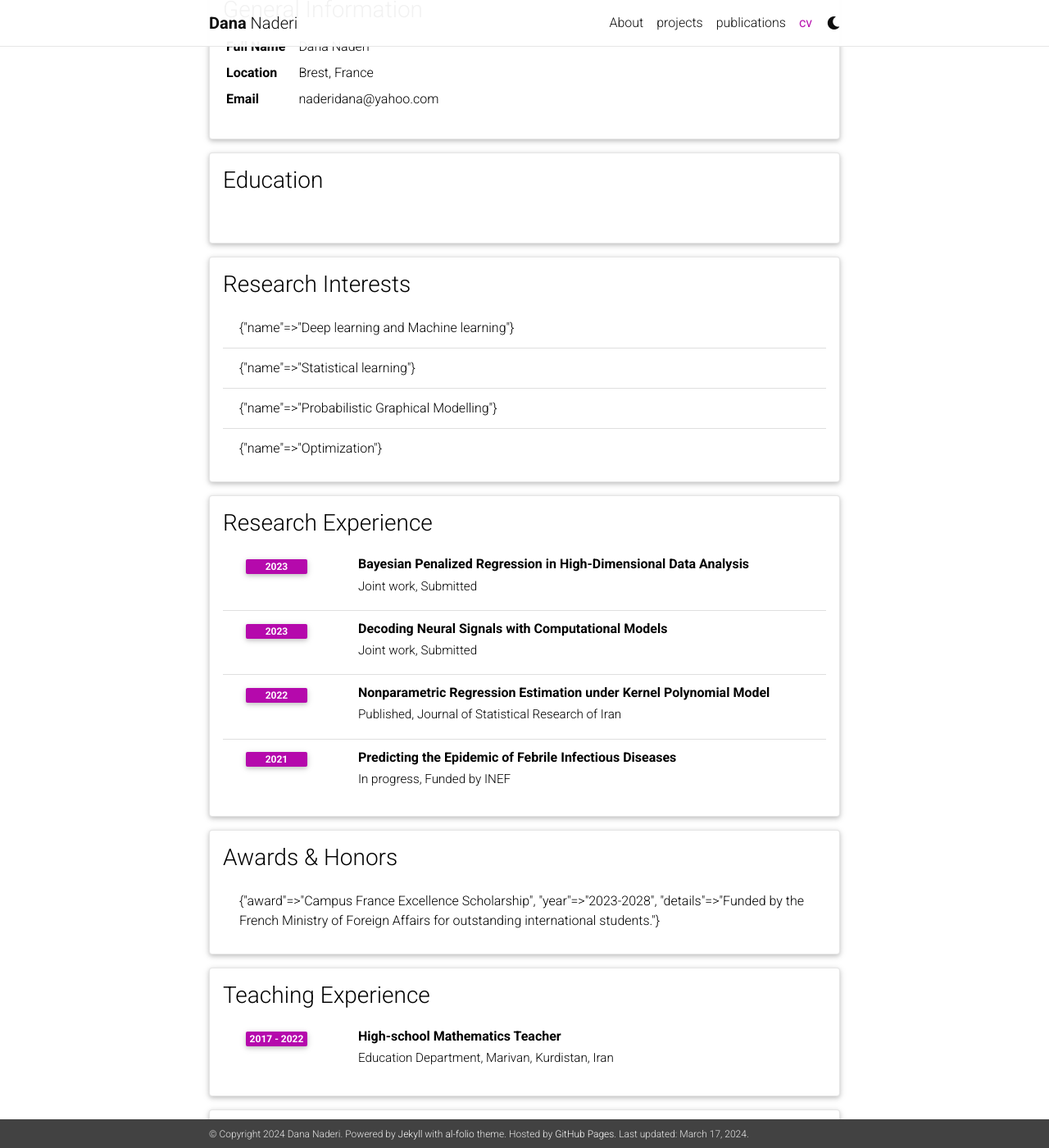
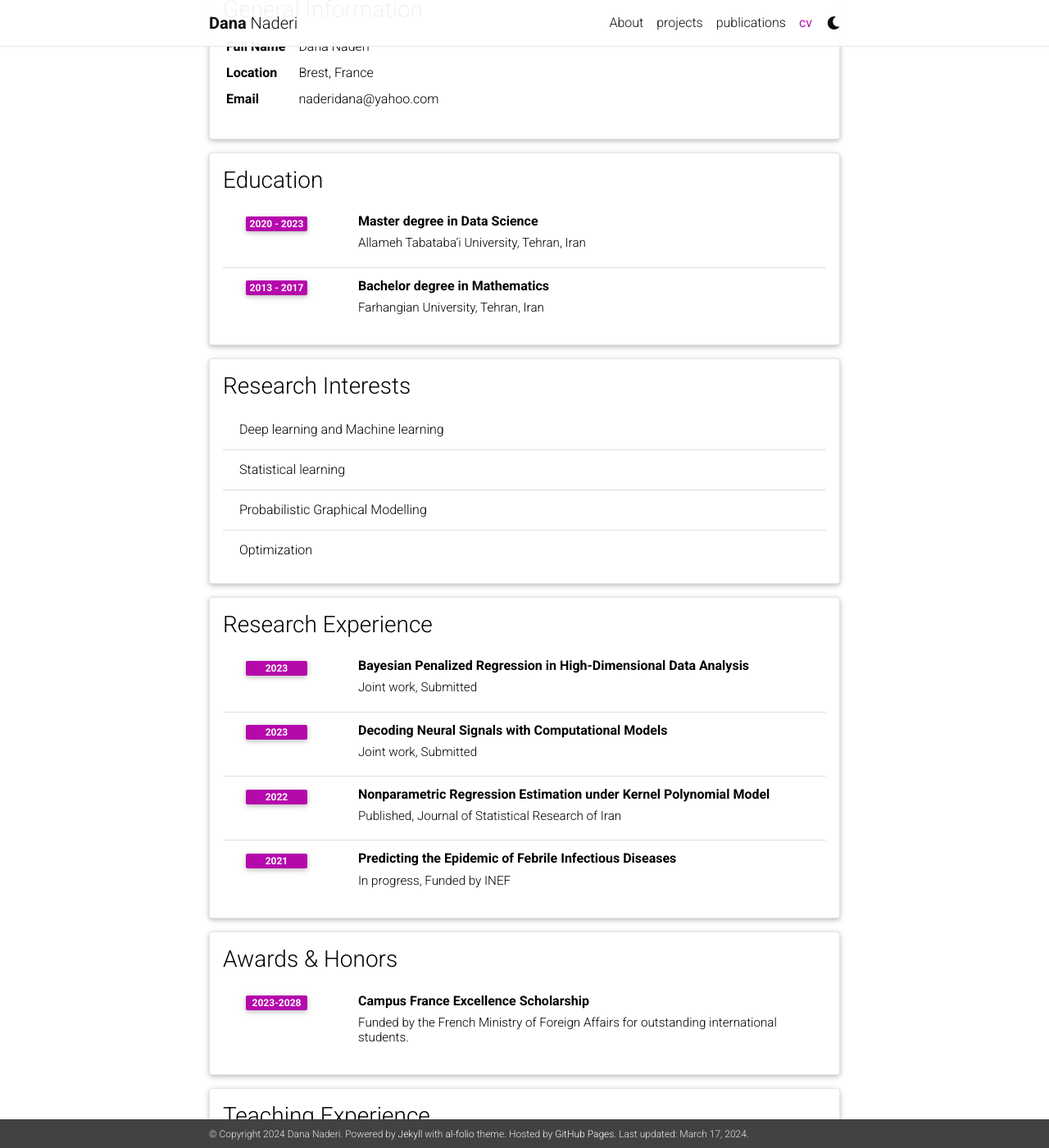
Before and after one commit to navidsharifi/navidsharifi.github.io, a Jekyll site: the page built from _pages/cv.md, in a window 1280 px wide and 1400 px high, scrolled down 206 px. Shown: the whole window at 82% size. Built offline with Jekyll 4.4.1, drawn with Linux system fonts in a browser that asks for light colours; comment, search, counter and statistics services are not loaded; a style sheet for code colours, icons or effects is not loaded.

Commit message:
Update cv.yml

```diff
--- a/_data/cv.yml
+++ b/_data/cv.yml
@@ -8,29 +8,38 @@
     - name: Email
       value: naderidana@yahoo.com
 
+# - title: Education
+#   type: map
+#   contents:
+#     - degree: Master degree in Data Science
+#       institution: Allameh Tabataba’i University, Tehran, Iran
+#       year: 2020 - 2023
+#       GPA: 4/out of 4, 17.88/ out of 20
+#       thesis: "Application of Learning Dynamic Bayesian Networks in Brain-Machine Interface"
+#       comments: "University Overall Average= 16.84, Faculty Overall Average= 16.32, Field Overall Average= 16.82"
+#     - degree: Bachelor degree in Mathematics
+#       institution: Farhangian University, Tehran, Iran
+#       year: 2013 - 2017
+#       GPA: 3.78/out of 4, 17.56/out of 20
+#       comments: "University Overall Average=16.53, Field Overall Average not available."
+
 - title: Education
-  type: map
+  type: time_table
   contents:
-    - degree: Master degree in Data Science
+    - title: Master degree in Data Science
       institution: Allameh Tabataba’i University, Tehran, Iran
       year: 2020 - 2023
-      GPA: 4/out of 4, 17.88/ out of 20
-      thesis: "Application of Learning Dynamic Bayesian Networks in Brain-Machine Interface"
-      comments: "University Overall Average= 16.84, Faculty Overall Average= 16.32, Field Overall Average= 16.82"
-    - degree: Bachelor degree in Mathematics
+    - title: Bachelor degree in Mathematics
       institution: Farhangian University, Tehran, Iran
       year: 2013 - 2017
-      GPA: 3.78/out of 4, 17.56/out of 20
-      comments: "University Overall Average=16.53, Field Overall Average not available."
-
 
 - title: Research Interests
   type: list
   contents:
-    - name: Deep learning and Machine learning
-    - name: Statistical learning
-    - name: Probabilistic Graphical Modelling
-    - name: Optimization
+    - Deep learning and Machine learning
+    - Statistical learning
+    - Probabilistic Graphical Modelling
+    - Optimization
 
 - title: Research Experience
   type: time_table
@@ -49,12 +58,11 @@
       year: 2021
 
 - title: Awards & Honors
-  type: list
+  type: time_table
   contents:
-    - award: Campus France Excellence Scholarship
+    - title: Campus France Excellence Scholarship
+      institution: Funded by the French Ministry of Foreign Affairs for outstanding international students.
       year: 2023-2028
-      details: Funded by the French Ministry of Foreign Affairs for outstanding international students.
-
 - title: Teaching Experience
   type: time_table
   contents:
```
